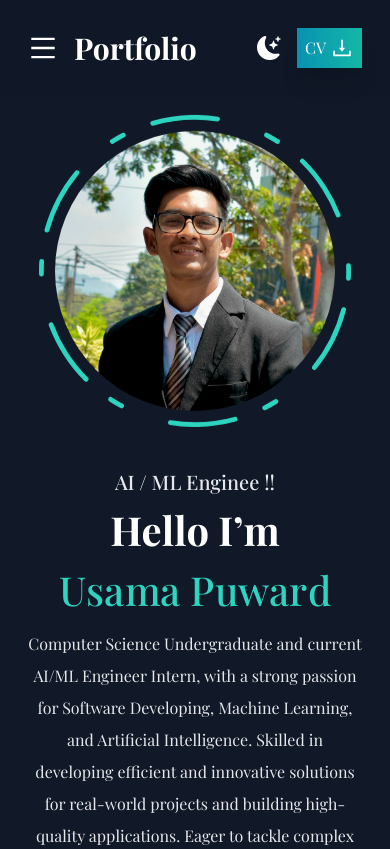
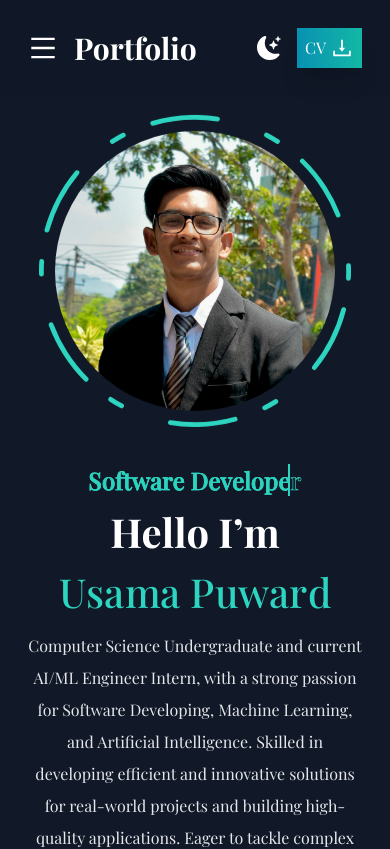
Before and after one commit to Usamafuward/portfolio, a React (Vite) app: page / in a window 390 px wide. Shown: the top 849 px of the page. Built offline with nearby package versions, Linux system fonts and the light colour scheme.

Commit message:
Portfolio changed

```diff
--- a/src/components/Layout.jsx
+++ b/src/components/Layout.jsx
@@ -160,9 +160,9 @@ const Layout = () => {
                 <Link
                   key={item.to}
                   to={item.to}
-                  className={`hover:text-teal-500 dark:hover:text-teal-400 text-lg font-medium transition-colors duration-300 ${
+                  className={`hover:text-teal-500 dark:hover:text-teal-400 text-lg font-medium ${
                     isActive(item.to)
-                      ? "border-b-[2.5px] border-teal-500 dark:border-teal-400 text-teal-600 dark:text-teal-400 "
+                      ? "border-b-[2.5px] border-teal-500 dark:border-teal-400 text-teal-600 dark:text-teal-400 transform -translate-y-1"
                       : "text-gray-800 dark:text-white"
                   }`}
                 >
@@ -226,7 +226,7 @@ const Layout = () => {
                        bg-gray-100/10 dark:bg-gray-700/20
                        text-gray-700 dark:text-gray-300
                        hover:text-white dark:hover:text-gray-800
-                       transition-all duration-300"
+                       transition-all duration-300 z-0"
               >
                 {/* Hover overlay */}
                 <div
--- /dev/null
+++ b/src/components/ui/AnimatedText.jsx
@@ -0,0 +1,64 @@
+/* eslint-disable react/prop-types */
+
+const AnimatedText = ({ texts = ["AI/ML Engineer", "Software Developer"] }) => {
+  return (
+    <div className="relative h-[38px] overflow-hidden">
+      {texts.map((text, index) => (
+        <div
+          key={text}
+          className="absolute w-full text-2xl md:text-3xl font-medium"
+          style={{
+            color: "transparent",
+            WebkitTextStroke: "0.7px #2dd4bf",
+            animation: `displayText 8s linear infinite`,
+            animationDelay: `calc(-4s * ${index})`,
+          }}
+        >
+          <span className="relative inline-block">
+            {text}
+            <span
+              className="absolute left-0 top-0 overflow-hidden whitespace-nowrap border-r-2 border-teal-400"
+              style={{
+                color: "#2dd4bf",
+                width: 0,
+                animation: "fillText 4s linear infinite",
+                animationDelay: `calc(-4s * ${index})`,
+              }}
+            >
+              {text}
+            </span>
+          </span>
+        </div>
+      ))}
+
+      <style>{`
+        @keyframes displayText {
+          0%,
+          50% {
+            display: inline-block;
+          }
+          50.1%,
+          100% {
+            display: none;
+          }
+        }
+
+        @keyframes fillText {
+          0%,
+          10% {
+            width: 0;
+          }
+          70%,
+          90% {
+            width: 100%;
+          }
+          100% {
+            width: 0;
+          }
+        }
+      `}</style>
+    </div>
+  );
+};
+
+export default AnimatedText;
--- a/src/pages/Certifications.jsx
+++ b/src/pages/Certifications.jsx
@@ -143,7 +143,7 @@ export default function Certifications() {
         animate={isInView ? { opacity: 1, y: 0 } : { opacity: 0, y: 20 }}
         className="mx-auto px-7"
       >
-        <h1 className=" flex items-center justify-center py-7 mb-4 text-5xl font-bold text-teal-600 dark:text-teal-400">
+        <h1 className=" flex items-center justify-center py-7 mb-5 text-5xl font-bold text-teal-600 dark:text-teal-400">
           Certifications
         </h1>
 
@@ -181,9 +181,9 @@ export default function Certifications() {
             key={org}
             initial={{ opacity: 0 }}
             animate={{ opacity: 1 }}
-            className="mb-10"
+            className=""
           >
-            <h2 className="text-2xl font-bold mb-6 text-gray-800 dark:text-gray-200">
+            <h2 className="text-2xl font-bold my-8 text-gray-800 dark:text-gray-200">
               {org}
             </h2>
             <div className="grid grid-cols-1 md:grid-cols-2 lg:grid-cols-3 gap-6">
@@ -197,7 +197,7 @@ export default function Certifications() {
                     type: "spring",
                     stiffness: 300,
                   }}
-                  className="shadow-xl"
+                  className="shadow-xl space-y-10"
                 >
                   <Link to={cert.to} className="block group h-full">
                     <div className="h-full p-6 rounded-lg shadow-sm hover:shadow-md transition-shadow border-2 border-white dark:border-gray-500 bg-green-100 dark:bg-gray-700 hover:border-teal-600 dark:hover:border-teal-400">
--- a/src/pages/Experiences.jsx
+++ b/src/pages/Experiences.jsx
@@ -96,9 +96,9 @@ export default function Experiences() {
           {Experiences.map((experience, index) => (
             <motion.div
               key={index}
-              className={`flex flex-col md:flex-row gap-8 mb-4 md:mb-16 relative ${
+              className={`flex flex-col md:flex-row gap-6 md:space-y-2 relative ${
                 index % 2 === 0 ? "md:flex-row-reverse" : ""
-              }`}
+              } ${index === 0 ? "" : "md:mt-16 mt-6"}`}
             >
               {/* Timeline dot */}
               <div className="hidden md:block absolute left-0 md:left-1/2 transform -translate-x-1/2 w-4 h-4 rounded-full bg-teal-600 dark:bg-teal-400 border-4 border-white dark:border-gray-900" />
--- a/src/pages/Index.jsx
+++ b/src/pages/Index.jsx
@@ -10,6 +10,7 @@ import LogoWall from "@/components/ui/LogoWall";
 // import TiltedCard from "@/components/ui/TitleCard";
 import TrueFocus from "@/components/ui/TrueFocus";
 // import PixelTransition from "@/components/ui/PixelTransition";
+import AnimatedText from "@/components/ui/AnimatedText";
 import logoSvg from "@/assets/logo_svg";
 import flatIcon from "@/assets/flat_icon";
 import { MdOutlineHandshake } from "react-icons/md";
@@ -255,13 +256,7 @@ const Index = () => {
               transition={{ type: "spring", stiffness: 200, duration: 0.5 }}
               className="text-center xl:text-left items-center justify-between mx-auto mt-6 xl:mt-0 xl:ps-28 relative z-10"
             >
-              <h3 className="text-xl sm:sm:py-2 py-1 font-medium text-gray-800 dark:text-gray-200 md:text-2xl">
-                {` `}
-                <span className="txt-rotate" data-period="1000">
-                  {text}
-                </span>
-                {` !!`}
-              </h3>
+              <AnimatedText texts={["AI/ML Engineer", "Software Developer"]} />
               <h1 className="text-[40px] sm:text-5xl px-2 xl:px-0 sm:py-2 :py-1 text-gray-800 dark:text-white md:text-6xl">
                 Hello I’m
               </h1>
@@ -335,7 +330,7 @@ const Index = () => {
               className="rounded-full h-[280px] w-[280px] sm:h-[360px] sm:w-[360px] animate-zoomIn"
             />
             <motion.svg
-              className="absolute xl:-inset-x-[15px] xl:-inset-y-[-75px] h-[312px] w-[312px] sm:h-[390px] sm:w-[390px]"
+              className="absolute xl:-inset-x-[15px] xl:-inset-y-[-70px] h-[312px] w-[312px] sm:h-[390px] sm:w-[390px]"
               fill="transparent"
               viewBox="0 0 390 390"
               xmlns="http://www.w3.org/2000/svg"
```
